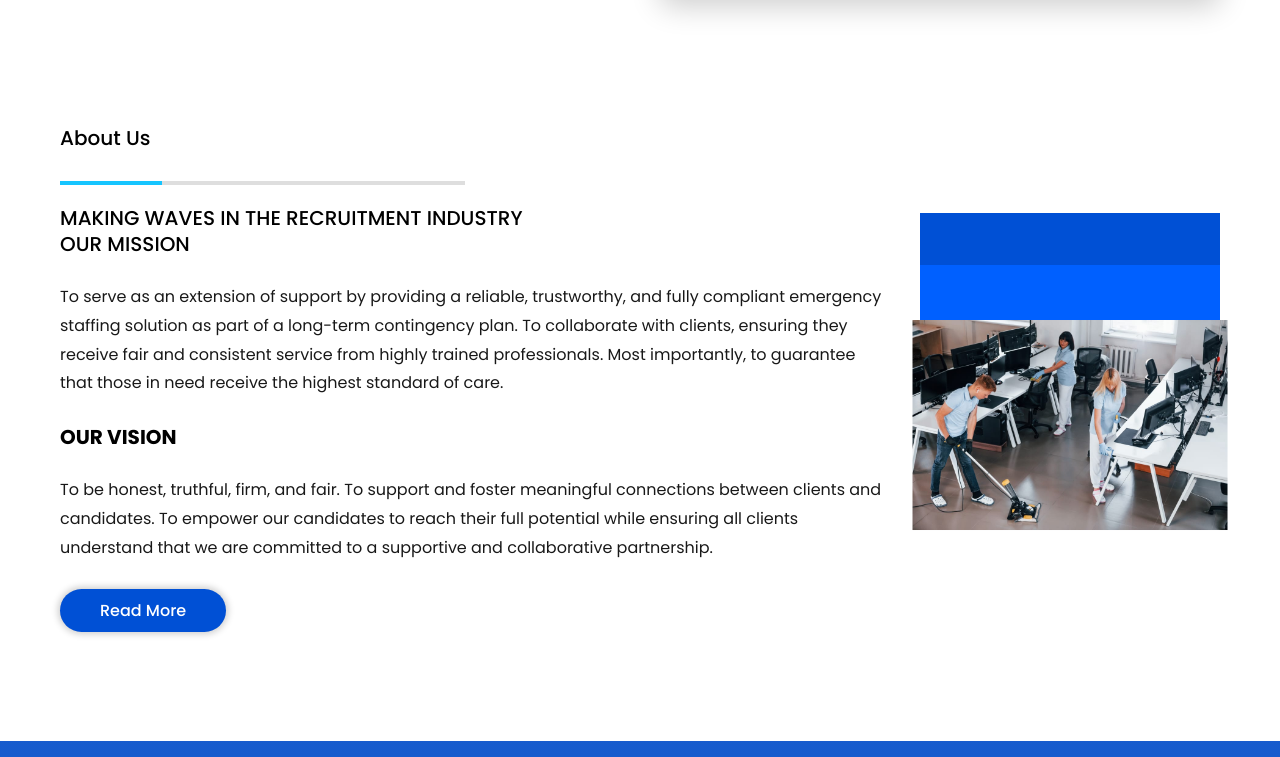
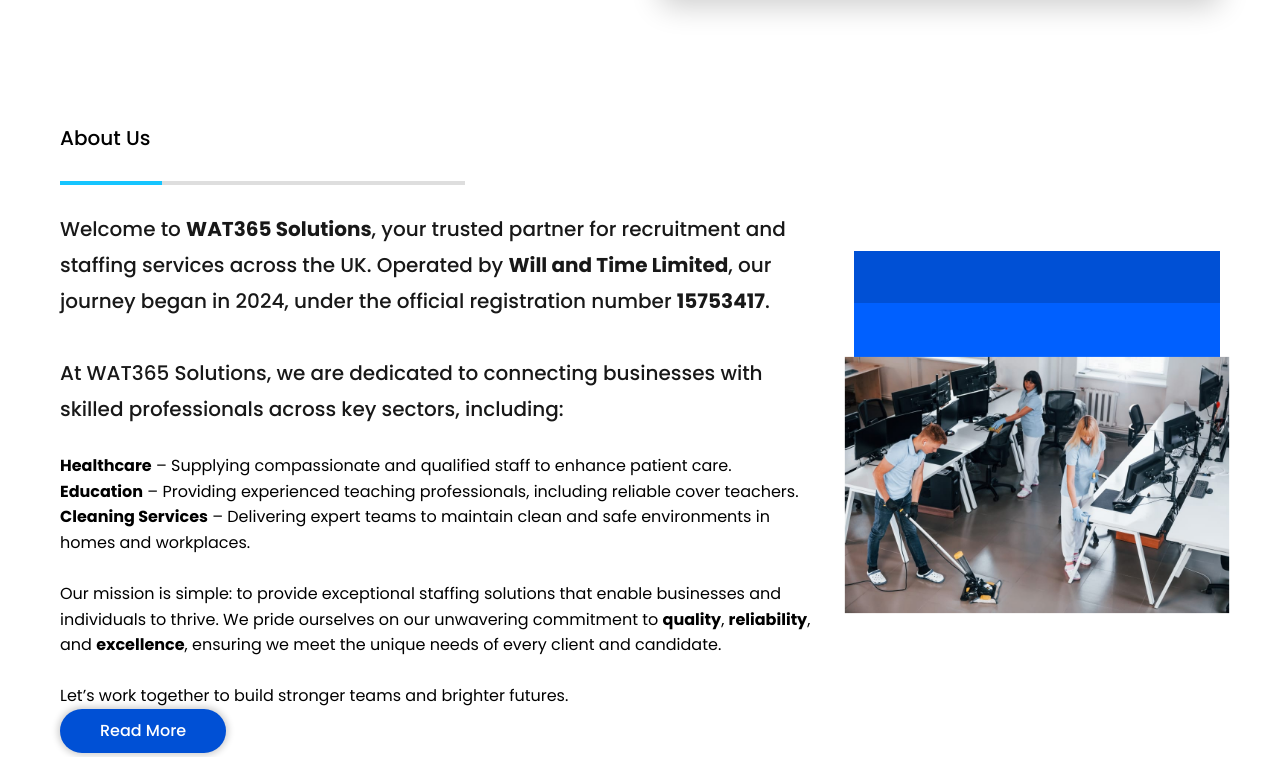
Before and after one commit to Joseph-Ambakederimo/revo, a Django app: page / in a window 1280 px wide. Shown: the part 474-1231 px from the top of the page. Run offline with Django 5.2, Linux system fonts and the light colour scheme; grey boxes are pictures that could not be loaded.

Commit message:
change five

```diff
--- a/core/templates/home.html
+++ b/core/templates/home.html
@@ -367,13 +367,19 @@
                             <h2>About Us</h2>
                             <div class="border-line"></div>
                         </div>
-                        <h1 class="text-lg">MAKING WAVES IN THE RECRUITMENT INDUSTRY<span><br>OUR MISSION</span></h1>
-                        <p class="text">
-                          To serve as an extension of support by providing a reliable, trustworthy, and fully compliant emergency staffing solution as part of a long-term contingency plan. To collaborate with clients, ensuring they receive fair and consistent service from highly trained professionals. Most importantly, to guarantee that those in need receive the highest standard of care.
-                        </p>
-                        <h2>OUR VISION</h2>
-                        <p class="text">
-                          To be honest, truthful, firm, and fair. To support and foster meaningful connections between clients and candidates. To empower our candidates to reach their full potential while ensuring all clients understand that we are committed to a supportive and collaborative partnership.
+                        <p class="text text-lg">
+                          Welcome to <strong>WAT365 Solutions</strong>, your trusted partner for recruitment and staffing services across the UK. Operated by <strong>Will and Time Limited</strong>, our journey began in 2024, under the official registration number <strong>15753417</strong>.
+                          <br><br>
+                          At WAT365 Solutions, we are dedicated to connecting businesses with skilled professionals across key sectors, including:
+                          <ul>
+                            <li><strong>Healthcare</strong> – Supplying compassionate and qualified staff to enhance patient care.</li>
+                            <li><strong>Education</strong> – Providing experienced teaching professionals, including reliable cover teachers.</li>
+                            <li><strong>Cleaning Services</strong> – Delivering expert teams to maintain clean and safe environments in homes and workplaces.</li>
+                          </ul>
+                          <br>
+                          Our mission is simple: to provide exceptional staffing solutions that enable businesses and individuals to thrive. We pride ourselves on our unwavering commitment to <strong>quality</strong>, <strong>reliability</strong>, and <strong>excellence</strong>, ensuring we meet the unique needs of every client and candidate.
+                          <br><br>
+                          Let’s work together to build stronger teams and brighter futures.
                         </p>
                         <a href="{% url 'employment' %}" class="btn btn-blue">Read More</a>
                     </div>
```
